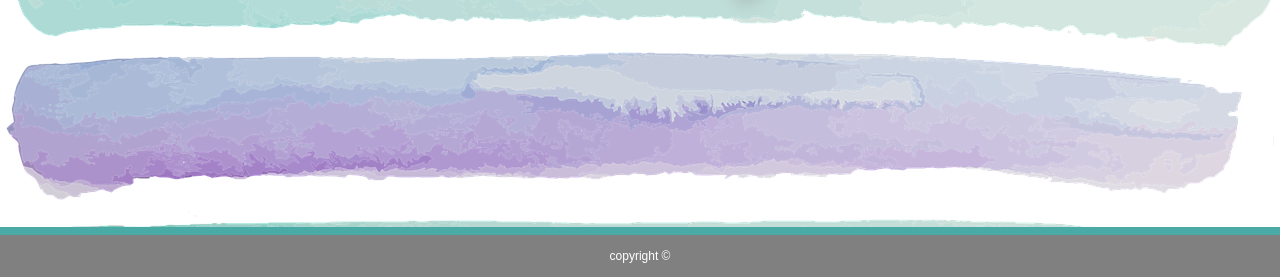
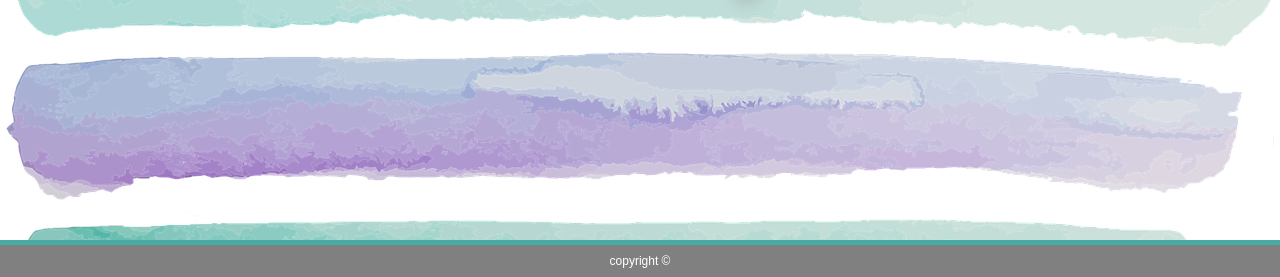
Before and after one commit to cgrady3/Bootstrap-portfolio, a plain HTML site: page index.html in a window 1280 px wide. Shown: the part 523-800 px from the top of the page. Drawn offline with nearby package versions, Linux system fonts and the light colour scheme; a web font is replaced by a local one.

Commit message:
updated footer

```diff
--- a/assets/css/style.css
+++ b/assets/css/style.css
@@ -185,9 +185,9 @@ footer {
 	background-color: #808080;
 	color: white;
 	font-family: Arial, Helvetica, sans-serif;
-	padding: 15px;
+	padding: 10px;
 	font-size: 12px;
-	border-top: 8px solid #4aaaa5;
+	border-top: 5px solid #4aaaa5;
 }
 
 ::-webkit-scrollbar {
```
